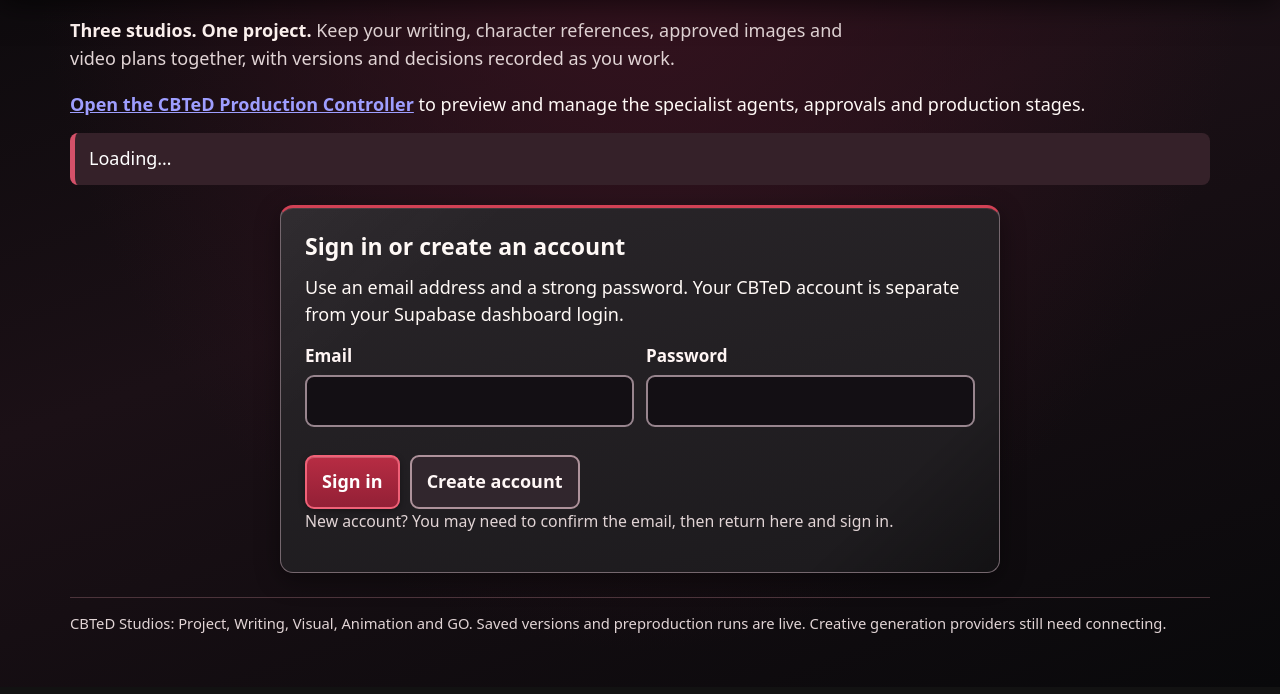
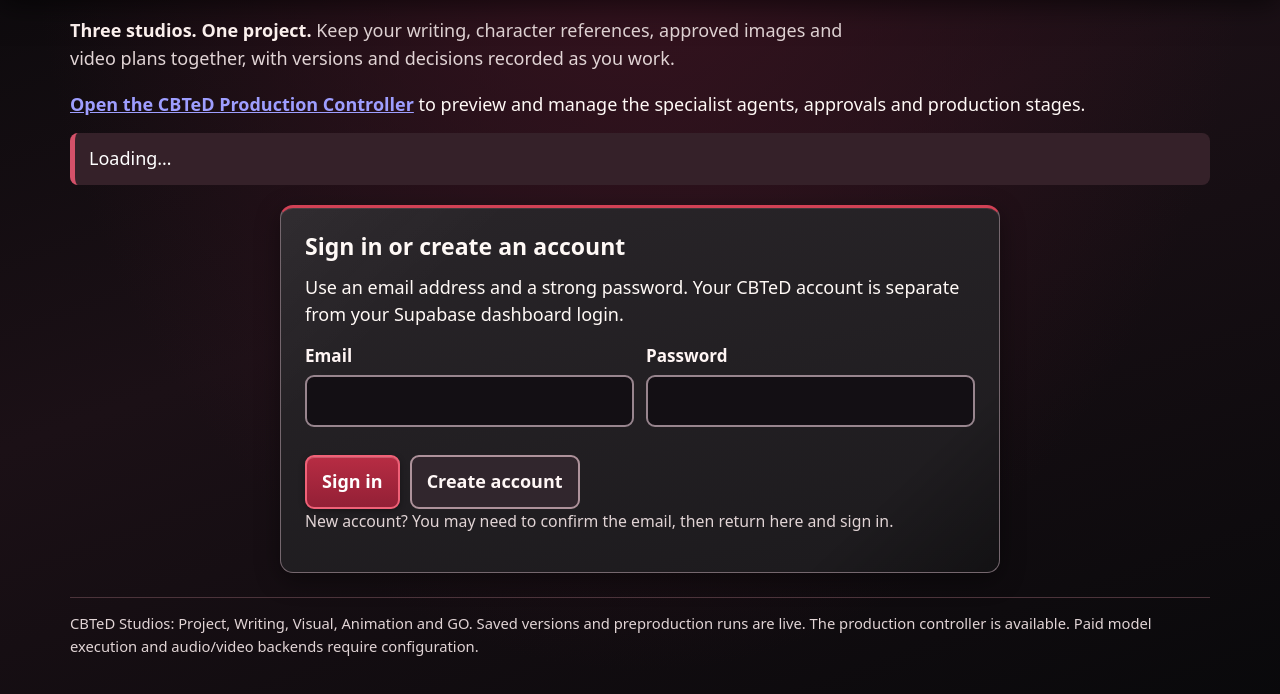
Before and after one commit to CannaBusTeD/CBTeD, a plain HTML site: page app/index.html in a window 1280 px wide. Shown: the part 142-836 px from the top of the page. Drawn offline with Linux system fonts and the light colour scheme; a script that the page names is missing.

Commit message:
Correct project manager status after orchestration deployment

```diff
--- a/app/index.html
+++ b/app/index.html
@@ -427,6 +427,6 @@
     </div>
   </section>
 </main>
-<footer class="container footer"><p>CBTeD Studios: Project, Writing, Visual, Animation and GO. Saved versions and preproduction runs are live. Creative generation providers still need connecting.</p></footer>
+<footer class="container footer"><p>CBTeD Studios: Project, Writing, Visual, Animation and GO. Saved versions and preproduction runs are live. The production controller is available. Paid model execution and audio/video backends require configuration.</p></footer>
 </body>
 </html>
```
